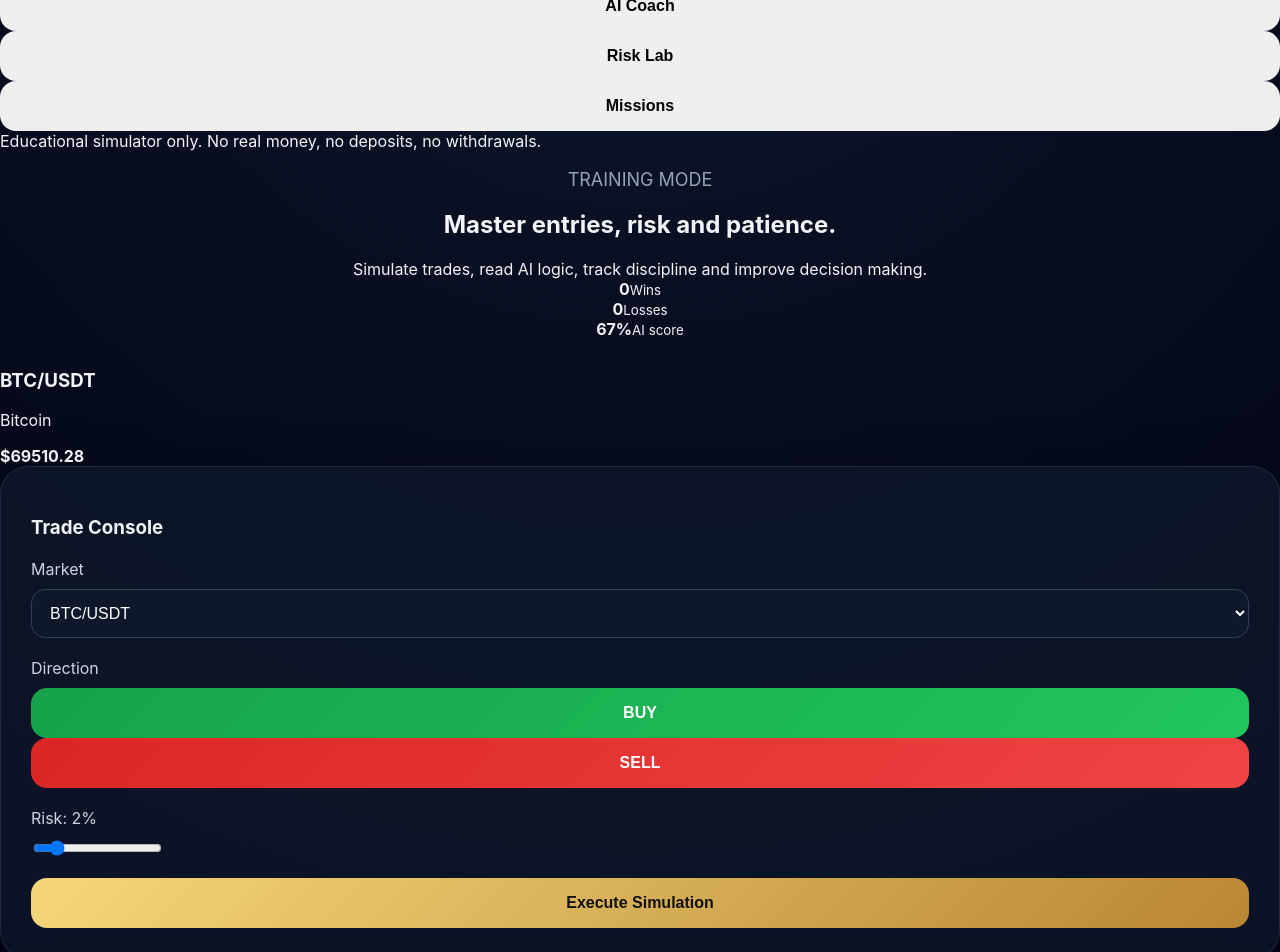
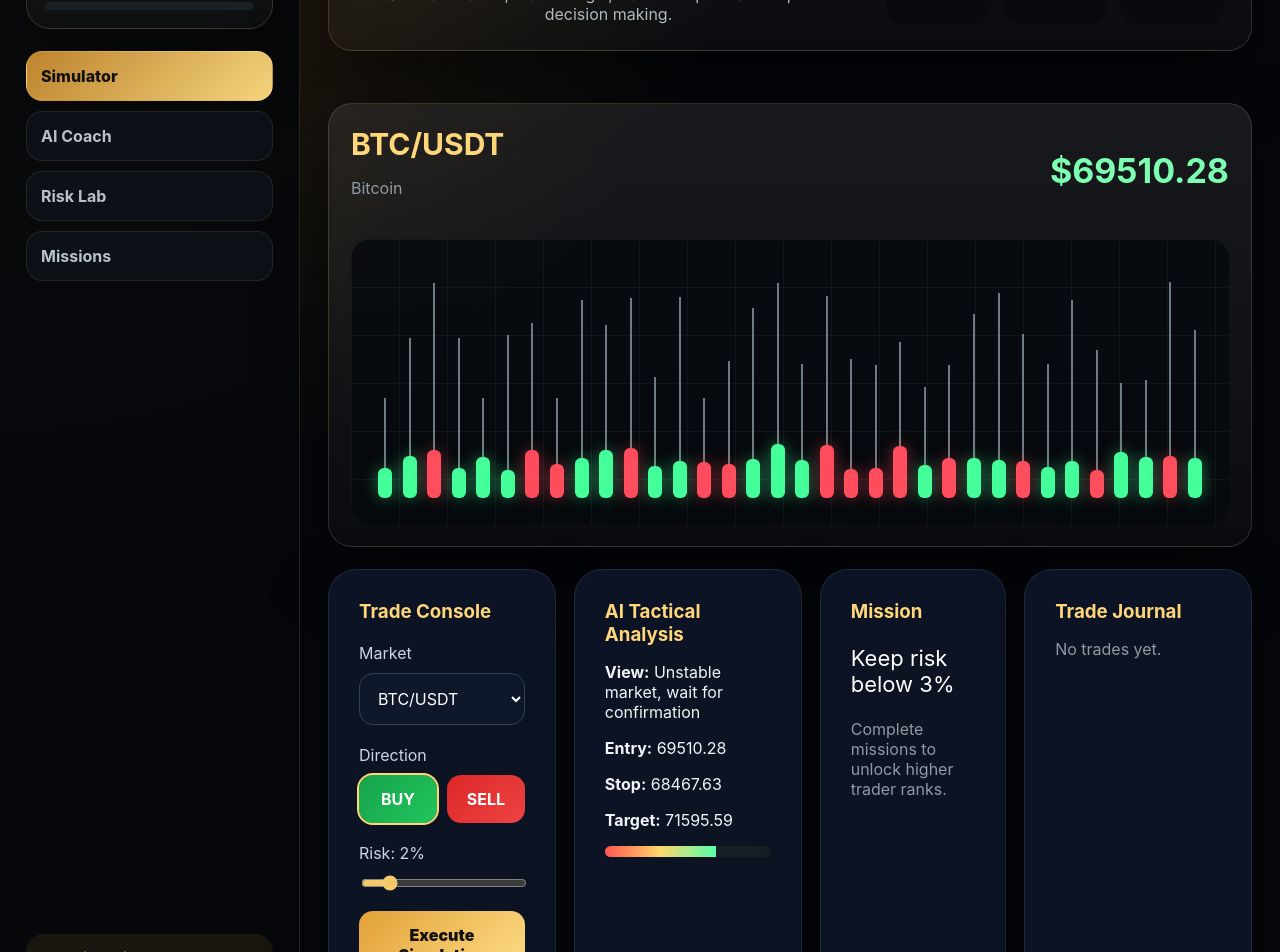
Before and after one commit to vaxo1971-cpu/AncientTradeAI, a React (Vite) app in the folder frontend/: page / in a window 1280 px wide. Shown: the part 240-1192 px from the top of the page. Built offline with nearby package versions, Linux system fonts and the light colour scheme.

Commit message:
Update App.css

```diff
--- a/frontend/src/App.css
+++ b/frontend/src/App.css
@@ -1,221 +1,333 @@
-* {
-  box-sizing: border-box;
+*{box-sizing:border-box}
+body{
+margin:0;
+background:#05070b;
+color:#f4efe2;
+font-family:Inter,Arial,sans-serif
 }
-
-body {
-  margin: 0;
-  background: radial-gradient(circle at top, #263b35, #080b0d 60%);
-  color: #f3f5ef;
-  font-family: Arial, sans-serif;
+.game{
+min-height:100vh;
+display:grid;
+grid-template-columns:300px 1fr;
+background:
+radial-gradient(circle at top left,#35270f,#05070b 42%),
+linear-gradient(135deg,#05070b,#0c1416)
 }
-
-.app {
-  min-height: 100vh;
-  padding: 24px;
+button,select,input{
+font:inherit
 }
-
-.topbar {
-  display: flex;
-  justify-content: space-between;
-  align-items: center;
-  gap: 20px;
-  margin-bottom: 24px;
+.sidebar{
+padding:26px;
+background:rgba(5,7,11,.86);
+border-right:1px solid rgba(219,174,82,.18);
+display:flex;
+flex-direction:column;
+gap:22px
 }
-
-.topbar h1 {
-  margin: 0;
-  font-size: 42px;
-  color: #f5d77b;
+.logo{
+display:flex;
+gap:14px;
+align-items:center
 }
-
-.topbar p {
-  color: #b9c2bb;
+.logo span{
+font-size:42px;
+color:#f3c969;
+text-shadow:0 0 25px #d79b2e
 }
-
-.pill {
-  padding: 10px 16px;
-  border: 1px solid #f5d77b;
-  border-radius: 999px;
-  color: #f5d77b;
+.logo h1{
+font-size:22px;
+margin:0;
+color:#ffd77a
 }
-
-.layout {
-  display: grid;
-  grid-template-columns: 320px 1fr 320px;
-  gap: 18px;
+.logo p,.muted{
+margin:4px 0 0;
+color:#8f9aa2
 }
-
-.panel {
-  background: rgba(13, 18, 20, 0.9);
-  border: 1px solid rgba(245, 215, 123, 0.18);
-  border-radius: 22px;
-  padding: 20px;
-  box-shadow: 0 20px 60px rgba(0, 0, 0, 0.35);
+.profile-card,.card,.terminal,.hero{
+background:
+linear-gradient(
+180deg,
+rgba(255,255,255,.08),
+rgba(255,255,255,.025)
+);
+border:1px solid rgba(255,215,122,.16);
+box-shadow:0 25px 70px rgba(0,0,0,.45);
+border-radius:24px
 }
-
-.panel h2 {
-  margin-top: 0;
-  color: #f5d77b;
+.profile-card{
+padding:18px
 }
-
-label {
-  display: block;
-  margin: 16px 0 8px;
-  color: #b9c2bb;
+.profile-card small{
+color:#9aa4a9
 }
-
-select,
-button {
-  width: 100%;
-  border: 0;
-  border-radius: 14px;
-  padding: 14px;
-  font-size: 15px;
+.profile-card strong{
+display:block;
+font-size:34px;
+margin:8px 0;
+color:#f6d27a
 }
-
-select {
-  background: #11191d;
-  color: white;
-  border: 1px solid #29383d;
+.xp span{
+font-size:13px;
+color:#c8c0a6
 }
-
-.trade-buttons {
-  display: grid;
-  grid-template-columns: 1fr 1fr;
-  gap: 10px;
+.xp div{
+height:8px;
+background:#182024;
+border-radius:99px;
+margin-top:8px;
+overflow:hidden
 }
-
-.buy {
-  background: #143a2b;
-  color: #7dffb2;
+.xp i{
+display:block;
+height:100%;
+background:
+linear-gradient(
+90deg,
+#d4922e,
+#ffe08a
+)
 }
-
-.sell {
-  background: #401b1b;
-  color: #ff8d8d;
+.menu{
+display:grid;
+gap:10px
 }
-
-.active {
-  outline: 2px solid #f5d77b;
+.menu button{
+padding:14px;
+border:1px solid rgba(255,215,122,.1);
+background:#0c1117;
+color:#b9c2c9;
+border-radius:16px;
+text-align:left
 }
-
-.execute {
-  margin-top: 18px;
-  background: linear-gradient(135deg, #f5d77b, #b98635);
-  color: #111;
-  font-weight: 800;
-  cursor: pointer;
+.menu .selected{
+background:
+linear-gradient(
+135deg,
+#bd842d,
+#f5d47e
+);
+color:#111;
+font-weight:800
 }
-
-.balance {
-  margin-top: 18px;
-  padding: 16px;
-  background: #0d1417;
-  border-radius: 16px;
+.disclaimer{
+margin-top:auto;
+padding:15px;
+border-radius:18px;
+background:rgba(255,200,80,.08);
+color:#e5c56d;
+font-size:13px
 }
-
-.balance span {
-  color: #9aa6a0;
+.dashboard{
+padding:28px;
+display:grid;
+gap:22px
 }
-
-.balance strong {
-  display: block;
-  margin-top: 6px;
-  font-size: 28px;
+.hero{
+display:flex;
+justify-content:space-between;
+gap:24px;
+padding:26px
 }
-
-.chart-panel {
-  min-height: 420px;
+.eyebrow{
+letter-spacing:3px;
+color:#f2c86d;
+font-size:12px
 }
-
-.chart-head {
-  display: flex;
-  justify-content: space-between;
-  align-items: center;
+.hero h2{
+font-size:42px;
+margin:0 0 10px;
+max-width:760px
 }
-
-.chart-head strong {
-  font-size: 30px;
-  color: #7dffb2;
+.hero span{
+color:#aeb8bd
 }
-
-.candles {
-  height: 300px;
-  display: flex;
-  align-items: end;
-  gap: 12px;
-  padding: 24px;
-  margin-top: 20px;
-  background:
-    linear-gradient(rgba(255,255,255,0.05) 1px, transparent 1px),
-    linear-gradient(90deg, rgba(255,255,255,0.05) 1px, transparent 1px);
-  background-size: 40px 40px;
-  border-radius: 18px;
+.stats{
+display:flex;
+gap:12px
 }
-
-.candle-wrap {
-  flex: 1;
-  display: flex;
-  flex-direction: column;
-  align-items: center;
+.stats div{
+min-width:105px;
+padding:16px;
+border-radius:18px;
+background:rgba(0,0,0,.28);
+text-align:center
 }
-
-.wick {
-  width: 2px;
-  background: #9aa6a0;
+.stats b{
+display:block;
+font-size:28px;
+color:#78ffc0
 }
-
-.candle {
-  width: 16px;
-  border-radius: 6px;
+.stats small{
+color:#8e9aa0
 }
-
-.green {
-  background: #3cff91;
+.terminal{
+padding:22px;
+min-height:390px
 }
-
-.red {
-  background: #ff5252;
+.terminal-head{
+display:flex;
+justify-content:space-between;
+align-items:center
 }
-
-.warning {
-  margin-top: 16px;
-  padding: 14px;
-  border-radius: 14px;
-  background: rgba(255, 210, 80, 0.1);
-  color: #f5d77b;
+.terminal-head h3{
+font-size:30px;
+margin:0;
+color:#ffd77a
 }
-
-.row {
-  display: flex;
-  justify-content: space-between;
-  padding: 10px 0;
-  border-bottom: 1px solid #243136;
+.terminal-head p{
+color:#8f9aa2
 }
-
-.profit {
-  color: #3cff91;
+.terminal-head strong{
+font-size:34px;
+color:#7dffb2
 }
-
-.loss {
-  color: #ff5252;
+.chart{
+height:285px;
+margin-top:25px;
+padding:26px;
+display:flex;
+align-items:end;
+gap:8px;
+border-radius:20px;
+background:
+linear-gradient(rgba(255,255,255,.045) 1px,transparent 1px),
+linear-gradient(90deg,rgba(255,255,255,.045) 1px,transparent 1px),
+rgba(4,8,12,.75);
+background-size:48px 48px
 }
-
-.lesson {
-  grid-column: span 2;
+.bar{
+flex:1;
+display:flex;
+flex-direction:column;
+align-items:center;
+justify-content:flex-end
 }
-
-@media (max-width: 900px) {
-  .layout {
-    grid-template-columns: 1fr;
-  }
-
-  .lesson {
-    grid-column: span 1;
-  }
-
-  .topbar {
-    flex-direction: column;
-    align-items: flex-start;
-  }
+.wick{
+width:2px;
+background:#6f7b82
 }
+.candle{
+width:14px;
+border-radius:6px
+}
+.up{
+background:#44ff9a;
+box-shadow:0 0 16px rgba(68,255,154,.45)
+}
+.down{
+background:#ff4d5d;
+box-shadow:0 0 16px rgba(255,77,93,.45)
+}
+.grid{
+display:grid;
+grid-template-columns:1.1fr 1.1fr .9fr 1.1fr;
+gap:18px
+}
+.card{
+padding:20px
+}
+.card h3{
+margin:0 0 16px;
+color:#ffd77a
+}
+label{
+display:block;
+margin:14px 0 8px;
+color:#aeb8bd
+}
+select{
+width:100%;
+padding:14px;
+border-radius:14px;
+background:#070d12;
+color:white;
+border:1px solid #22313a
+}
+.split{
+display:grid;
+grid-template-columns:1fr 1fr;
+gap:10px
+}
+.split button,.execute{
+border:0;
+border-radius:14px;
+padding:14px;
+cursor:pointer
+}
+.buy{
+background:#112b22;
+color:#7dffb2
+}
+.sell{
+background:#311316;
+color:#ff7b86
+}
+.on{
+outline:2px solid #ffd77a
+}
+.execute{
+margin-top:16px;
+width:100%;
+background:
+linear-gradient(
+135deg,
+#e3a137,
+#ffe08a
+);
+color:#111;
+font-weight:900
+}
+input[type=range]{
+width:100%;
+accent-color:#f3c969
+}
+.score{
+height:11px;
+border-radius:99px;
+background:#151f24;
+overflow:hidden
+}
+.score span{
+display:block;
+height:100%;
+background:
+linear-gradient(
+90deg,
+#ff554f,
+#ffd76d,
+#56ffac
+)
+}
+.mission{
+font-size:22px;
+color:#fff
+}
+.trade{
+display:flex;
+justify-content:space-between;
+border-bottom:1px solid rgba(255,255,255,.08);
+padding:10px 0
+}
+.positive{
+color:#55ff9e
+}
+.negative{
+color:#ff5968
+}
+@media(max-width:1000px){
+.game{
+grid-template-columns:1fr
+}
+.sidebar{
+border-right:0
+}
+.grid{
+grid-template-columns:1fr
+}
+.hero{
+flex-direction:column
+}
+.stats{
+flex-wrap:wrap
+}
+}
```
